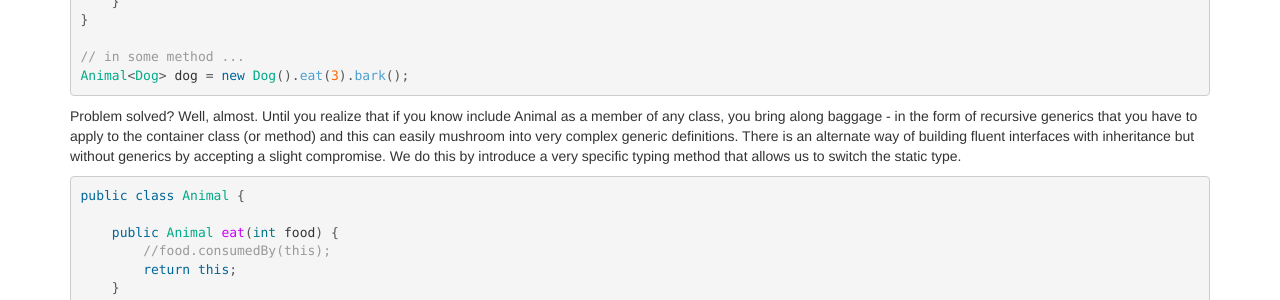
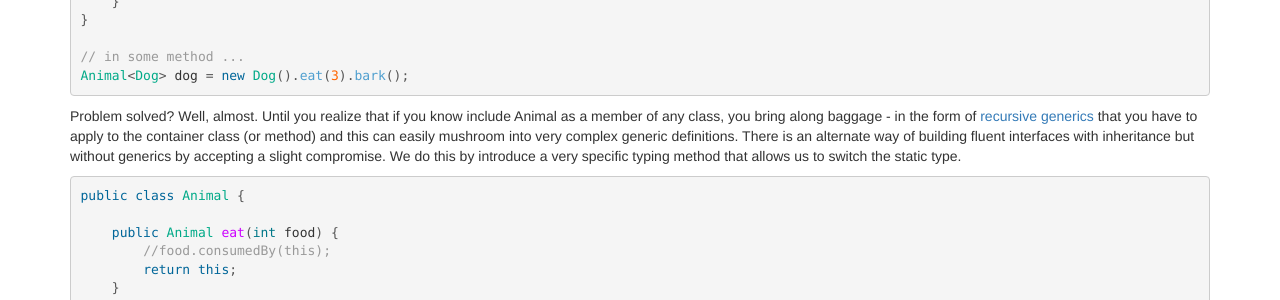
Before and after one commit to eclecticlogic/eclecticlogic.github.io, a Jekyll site: the page built from _posts/2016-12-31-fluent-interfaces-generics.md, in a window 1280 px wide and 900 px high, scrolled down 1717 px. Shown: the part 152-452 px from the top of the window. Built offline with Jekyll 4.4.1, drawn with Linux system fonts in a browser that asks for light colours; nearby versions of some CDN libraries; Markdown is read by kramdown in place of the engine named in the settings; comment, search, counter and statistics services are not loaded; some of the changed lines change nothing that is shown; some of the changed text lies outside the part shown.

Commit message:
added links

```diff
--- a/_posts/2016-12-31-fluent-interfaces-generics.md
+++ b/_posts/2016-12-31-fluent-interfaces-generics.md
@@ -16,7 +16,7 @@
 
 {% endhighlight %}
 
-That is four lines packed with a lot of noise. The two setters could have been written as parameter-less methods but I wanted to stick to Javabean specifications here. Now compare this with the fluent version of Splitter from Google Guava.
+That is four lines packed with a lot of noise. The two setters could have been written as parameter-less methods but I wanted to stick to Javabean specifications here. Now compare this with the fluent version of [Splitter](https://github.com/google/guava/wiki/StringsExplained#splitter) from [Google Guava](https://github.com/google/guava).
 
 {% highlight java %}
 
@@ -119,7 +119,7 @@
 
 {% endhighlight %}
 
-Problem solved? Well, almost. Until you realize that if you know include Animal as a member of any class, you bring along baggage - in the form of recursive generics that you have to apply to the container class (or method) and this can easily mushroom into very complex generic definitions. There is an alternate way of building fluent interfaces with inheritance but without generics by accepting a slight compromise. We do this by introduce a very specific typing method that allows us to switch the static type.
+Problem solved? Well, almost. Until you realize that if you know include Animal as a member of any class, you bring along baggage - in the form of [recursive generics](http://stackoverflow.com/questions/26304527/recursive-generic-and-fluent-interface) that you have to apply to the container class (or method) and this can easily mushroom into very complex generic definitions. There is an alternate way of building fluent interfaces with inheritance but without generics by accepting a slight compromise. We do this by introduce a very specific typing method that allows us to switch the static type.
 
 {% highlight java %}
 
```
